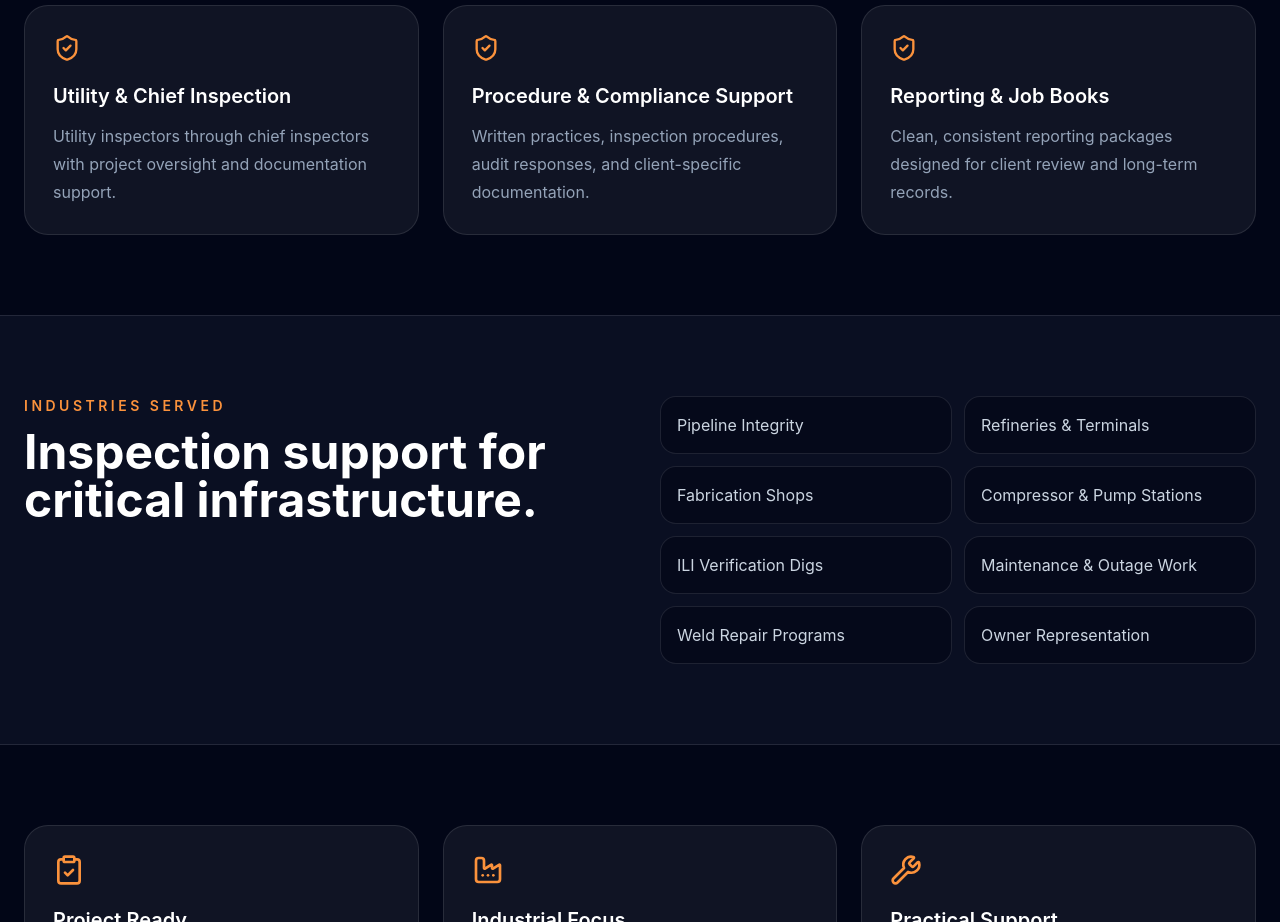
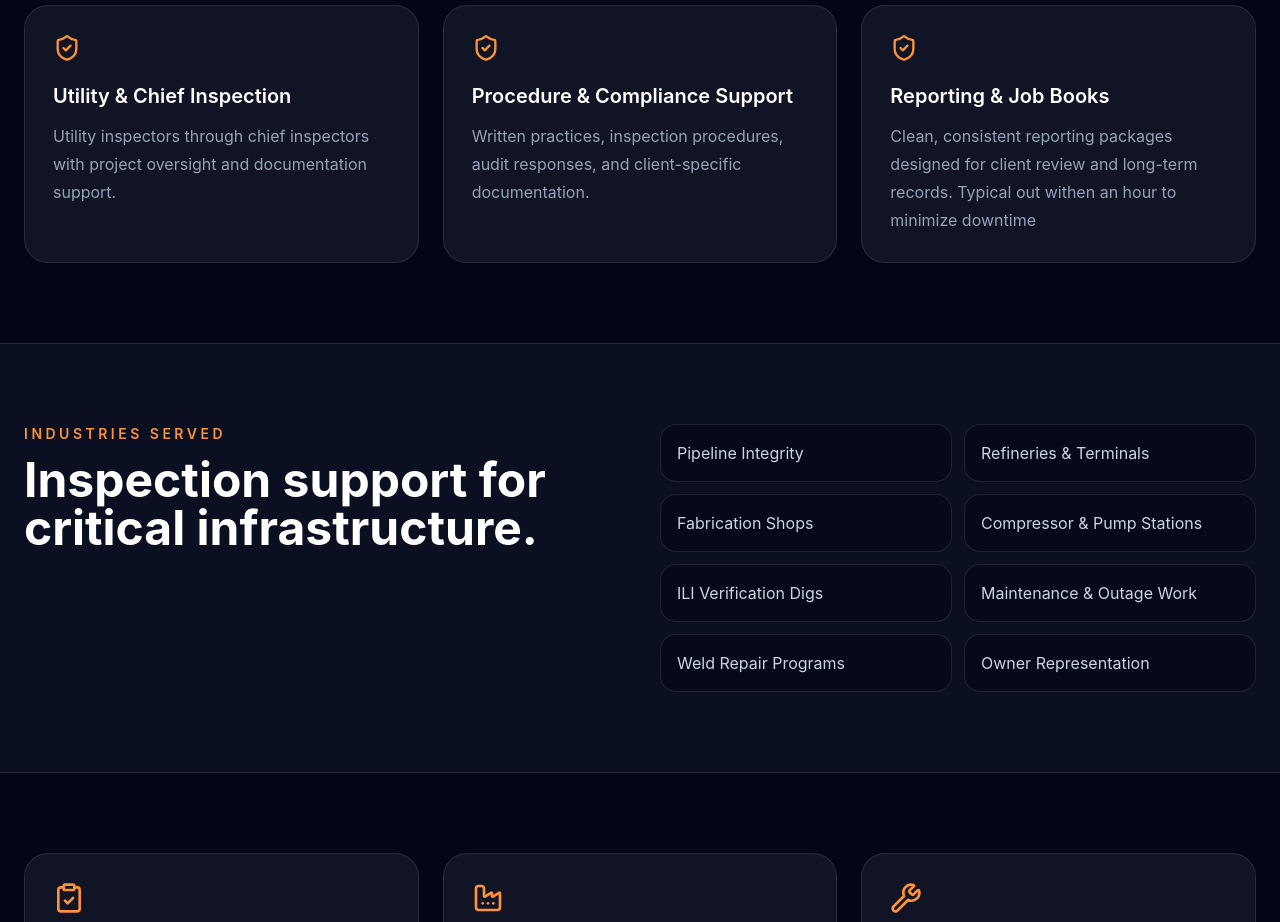
Before and after one commit to tylerpsmith123-tech/Elevate-Integrity-Website, a React (Vite) app in the folder elevate-integrity-website/: page / in a window 1280 px wide. Shown: the part 1460-2382 px from the top of the page. Built offline with nearby package versions, Linux system fonts and the light colour scheme.

Commit message:
Update App.jsx

```diff
--- a/elevate-integrity-website/src/App.jsx
+++ b/elevate-integrity-website/src/App.jsx
@@ -45,7 +45,7 @@ export default function App() {
     ["Pipeline Integrity", "ILI dig verification, SCC validation, integrity excavations, anomaly assessment, and field oversight."],
     ["Utility & Chief Inspection", "Utility inspectors through chief inspectors with project oversight and documentation support."],
     ["Procedure & Compliance Support", "Written practices, inspection procedures, audit responses, and client-specific documentation."],
-    ["Reporting & Job Books", "Clean, consistent reporting packages designed for client review and long-term records."],
+    ["Reporting & Job Books", "Clean, consistent reporting packages designed for client review and long-term records. Typical out withen an hour to minimize downtime"],
   ];
 
   const industries = [
```
